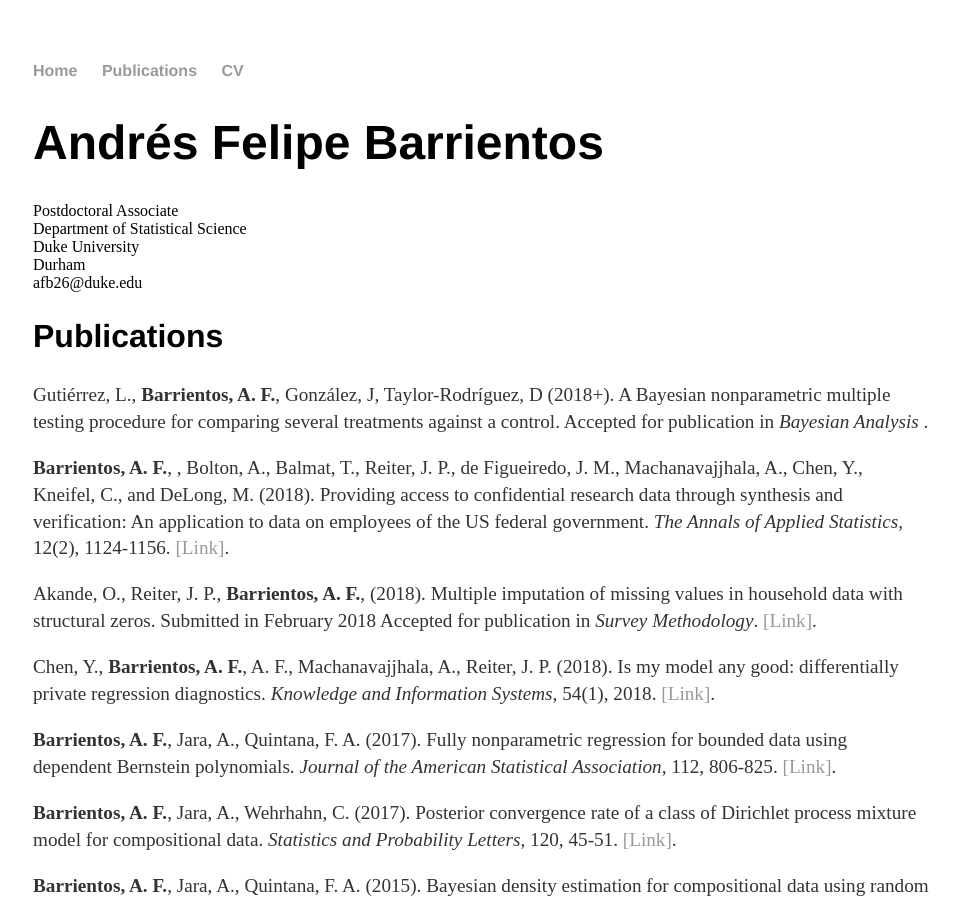
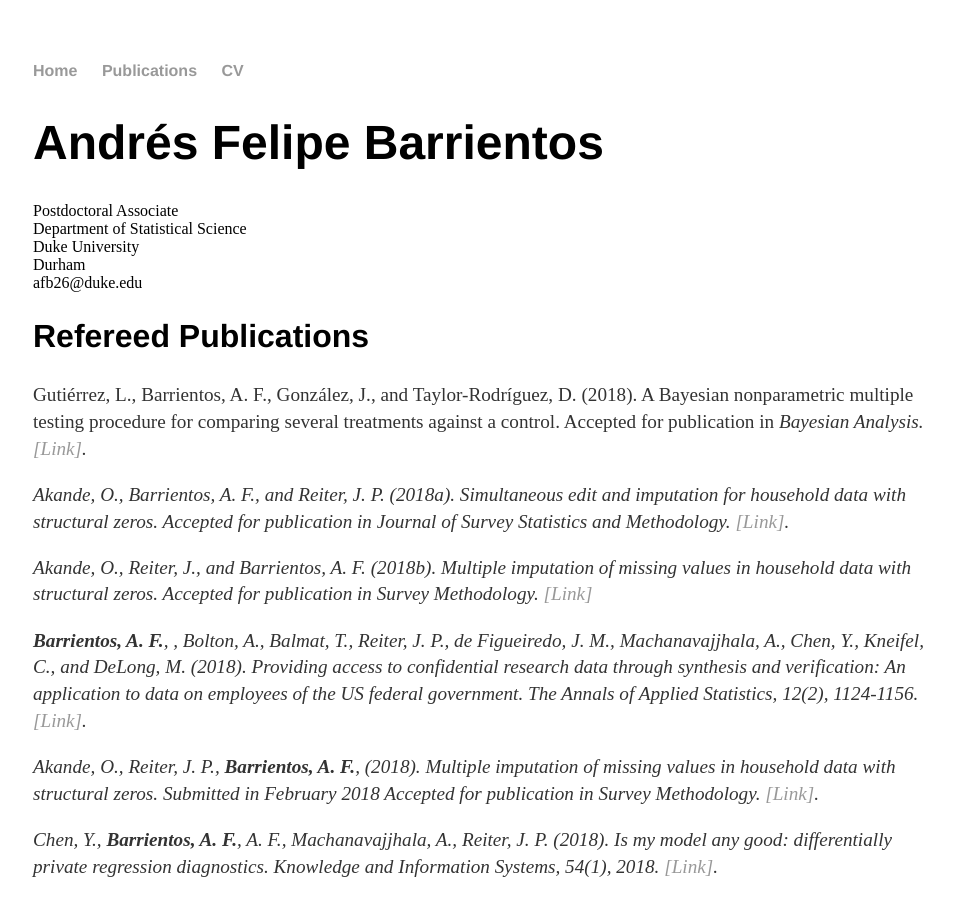
Before and after one commit to anfebar/anfebar.github.io, a Jekyll site: the page built from cv/index.html, in a window 1280 px wide and 900 px high. Shown: the whole window, without its empty margins (159-1119 px from the left). Built offline with Jekyll 4.4.1, drawn with Linux system fonts in a browser that asks for light colours.

Commit message:
Update index.html

```diff
--- a/cv/index.html
+++ b/cv/index.html
@@ -14,12 +14,25 @@ title: Andrés F. Barrientos
 					<span class="obfuscate">afb26@duke.edu</span>
 					</address>
 
-					<h2>Publications</h2>
+					<h2>Refereed Publications</h2>
+
+					<p>Gutiérrez, L., Barrientos, A. F., González, J., and Taylor-Rodríguez, D. (2018).
+						A Bayesian nonparametric multiple testing procedure for comparing several treatments against a control.
+						Accepted for publication in <em>Bayesian Analysis.<em>
+							<a href="https://projecteuclid.org/download/pdfview_1/euclid.ba/1537258138">[Link]</a>.
+
+					<p>Akande, O., Barrientos, A. F., and Reiter, J. P. (2018a).
+						Simultaneous edit and imputation for household data with structural zeros.
+						Accepted for publication in <em>Journal of Survey Statistics and Methodology.<em>
+						<a href="https://arxiv.org/pdf/1804.05144.pdf">[Link]</a>.
+
+					<p>Akande, O., Reiter, J., and Barrientos, A. F. (2018b).
+						Multiple imputation of missing values in household data with structural zeros.
+						Accepted for publication in <em>Survey Methodology.<em>
+						<a href="https://arxiv.org/pdf/1707.05916.pdf">[Link]</a>
 
 
-					<p>Gutiérrez, L., <strong>Barrientos, A. F.</strong>, González, J, Taylor-Rodríguez, D (2018+).
-						A Bayesian nonparametric multiple testing procedure for comparing several treatments against a control.
-						Accepted for publication in <em>Bayesian Analysis</em> .
+
 
 					<p><strong>Barrientos, A. F.</strong>, , Bolton, A., Balmat, T., Reiter, J. P., de Figueiredo, J. M.,
 						Machanavajjhala, A., Chen, Y., Kneifel, C., and DeLong, M. (2018).
```
